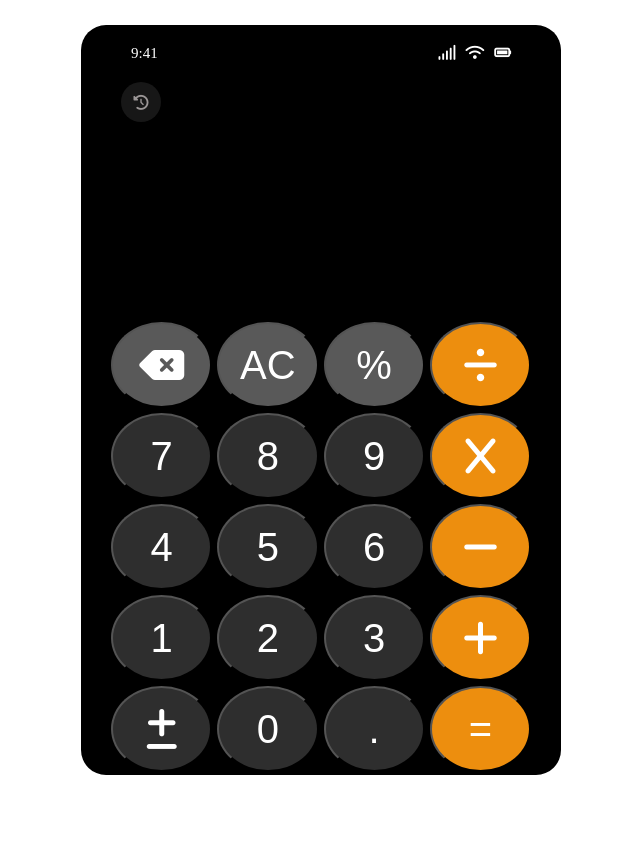
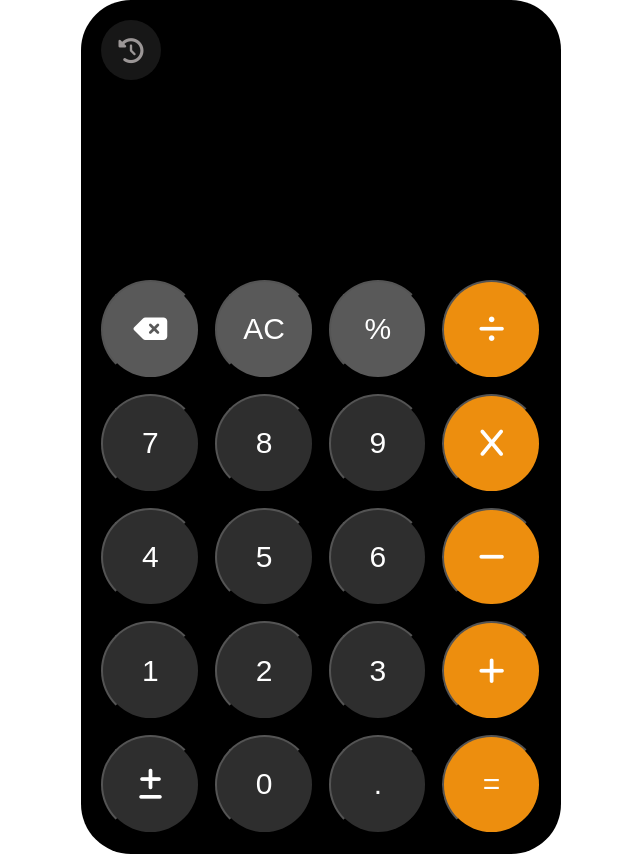
Before and after one commit to karl-Rollins/iphone_calculator, a plain HTML site: page index.html in a window 1280 px wide. Shown: the whole page, without its empty margins (319-959 px from the left). Before the commit the page ends 800 px from the top, so only its background shows below. Drawn offline with Linux system fonts and the light colour scheme.

Commit message:
feat: use root styling and add the calculation functionalities

```diff
--- a/index.html
+++ b/index.html
@@ -12,20 +12,12 @@
   </head>
   <body>
     <main>
-      <div class="head">
-        <span class="time">9:41</span>
-        <div class="device">
-          <span><i class="fa-solid fa-signal"></i></span>
-          <span><i class="fa-solid fa-wifi"></i></span>
-          <span><i class="fa-solid fa-battery-full"></i></span>
-        </div>
-      </div>
       <div class="history">
         <i class="fa-solid fa-clock-rotate-left"></i>
       </div>
       <div id="display-screen" class="display"></div>
       <div class="btns">
-        <button class="del function">
+        <button id="delete" class="del function">
           <i class="fa-solid fa-delete-left"></i>
         </button>
         <button onclick="clearScreen()" id="reset" class="function">AC</button>
--- a/script.js
+++ b/script.js
@@ -1,12 +1,36 @@
 /* eslint-disable no-unused-vars */
+const screen = document.getElementById('display-screen')
 
 // Function to show the clicked number on the screen
 function appendNumber (number) {
-  const screen = document.getElementById('display-screen')
   screen.innerText += number
 }
 
 // Function to clear the screen
 function clearScreen () {
-  document.getElementById('display-screen').innerText = ''
+  screen.innerText = ''
 }
+
+// Function to evaluate the expression
+function calculate () {
+  try {
+    let expression = screen.innerText
+      .replace(/x/g, '*')
+      .replace(/÷/g, '/');
+
+    let result = eval(expression);
+
+    screen.innerText = result;
+  } catch (error) {
+    screen.innerText = 'Error';
+  }
+}
+
+document.getElementById('equal').addEventListener('click', calculate);
+
+// Function to delete last value
+function deleteNumber () {
+    screen.innerText = screen.innerText.slice(0, -1);
+}
+
+document.getElementById('delete').addEventListener('click', deleteNumber);
--- a/style.css
+++ b/style.css
@@ -1,3 +1,13 @@
+:root {
+  --bg-main: #000000;
+  --bg-history: #171717;
+  --color-white: #ffffff;
+  --color-gray-light: #595959;
+  --color-gray-dark: #2e2e2e;
+  --color-gray-icon: rgb(155 150 150);
+  --color-orange: #ed8e0e;
+}
+
 html {
   font-size: 62.5%;
 }
@@ -17,10 +27,11 @@ body {
 
 main {
   width: 480px;
-  height: 750px;
-  border-radius: 25px;
-  background-color: #000;
+  height: fit-content;
+  border-radius: 50px;
+  background-color: var(--bg-main);
   margin: 0 auto;
+  padding: 2rem 2rem;
 }
 
 .head {
@@ -29,86 +40,89 @@ main {
   padding: 2rem 5rem;
 }
 
-.time {
-  font-size: 1.5rem;
-  color: white;
-}
-
-.device {
-  display: flex;
-  gap: 1rem;
-}
-
-span i {
-  color: white;
-  font-size: 1.5rem;
-}
-
 .history {
-  margin-left: 4rem;
-  width: 40px;
-  height: 40px;
+  width: 60px;
+  height: 60px;
   border-radius: 50%;
-  background-color: #171717;
+  background-color: var(--bg-history);
   display: flex;
   justify-content: center;
   align-items: center;
 }
 
 .history i {
-  color: rgb(155 150 150);
-  font-size: 1.5rem;
+  color: var(--color-gray-icon);
+  font-size: 2.5rem;
 }
 
 .display {
   padding: 2rem 4rem;
   height: 200px;
-  color: white;
+  color: var(--color-white);
   text-align: right;
   font-size: 2rem;
 }
 
 .btns {
-  height: 450px;
   display: grid;
   grid-template-columns: repeat(4, 1fr);
   grid-template-rows: repeat(5, 1fr);
-  gap: 0.5rem;
-  padding: 0 3rem;
+  gap: 1.5rem;
 }
 
 .function {
-  background-color: #595959;
-  height: auto;
-  width: 100%;
+  background-color: var(--color-gray-light);
   border-radius: 50%;
-  color: white;
-  font-size: 4rem;
+  color: var(--color-white);
+  font-size: 3rem;
   display: flex;
   align-items: center;
   justify-content: center;
 }
 
 .operator {
-  background-color: #ed8e0e;
-  height: auto;
-  width: 100%;
+  background-color: var(--color-orange);
   border-radius: 50%;
-  color: white;
-  font-size: 4rem;
+  color: var(--color-white);
+  font-size: 3rem;
   display: flex;
   align-items: center;
   justify-content: center;
 }
 
 .num {
-  background-color: #2e2e2e;
-  height: auto;
-  width: 100%;
+  background-color: var(--color-gray-dark);
   border-radius: 50%;
-  color: white;
-  font-size: 4rem;
+  color: var(--color-white);
+  font-size: 3rem;
   display: flex;
   align-items: center;
   justify-content: center;
 }
+
+button {
+  aspect-ratio: 1 / 1;
+}
+
+@media (max-width: 480px) {
+  * {
+    margin: 0;
+    padding: 0;
+    box-sizing: border-box;
+  }
+
+  body {
+    margin: 0;
+  }
+
+  html {
+    font-size: 40%;
+  }
+
+  main {
+    width: 480px;
+    height: fit-content;
+    background-color: var(--bg-main);
+    padding: 2rem 2rem;
+  }
+}
```
